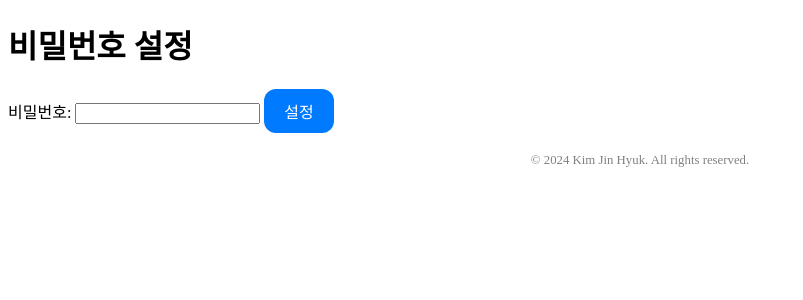
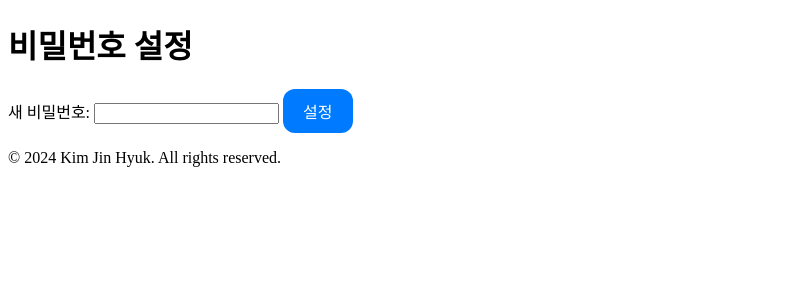
Before and after one commit to jinheyopp123/simsa-program, a Flask app: page /set_password in a window 1280 px wide. Shown: the top 300 px of the page, without its empty margins (0-803 px from the left). Run offline with Flask 3, Linux system fonts and the light colour scheme.

Commit message:
Update set_password.html

```diff
--- a/templates/set_password.html
+++ b/templates/set_password.html
@@ -2,29 +2,21 @@
 <html lang="ko">
 <head>
     <meta charset="UTF-8">
+    <meta name="viewport" content="width=device-width, initial-scale=1.0">
     <title>비밀번호 설정</title>
     <link rel="stylesheet" href="{{ url_for('static', filename='styles.css') }}">
 </head>
 <body>
-    <h1>비밀번호 설정</h1>
-    <form method="POST">
-        <label for="password">비밀번호:</label>
-        <input type="password" id="password" name="password" required>
-        <button type="submit">설정</button>
-    </form>
-
-    {% with messages = get_flashed_messages() %}
-      {% if messages %}
-        <ul>
-          {% for message in messages %}
-            <li>{{ message }}</li>
-          {% endfor %}
-        </ul>
-      {% endif %}
-    {% endwith %}
-
-    <div class="footer">
-        © 2024 Kim Jin Hyuk. All rights reserved.
+    <div class="container">
+        <h1>비밀번호 설정</h1>
+        <form method="post">
+            <label for="password">새 비밀번호:</label>
+            <input type="password" id="password" name="password" required>
+            <button type="submit">설정</button>
+        </form>
+        <footer>
+            <p>© 2024 Kim Jin Hyuk. All rights reserved.</p>
+        </footer>
     </div>
 </body>
 </html>
```
